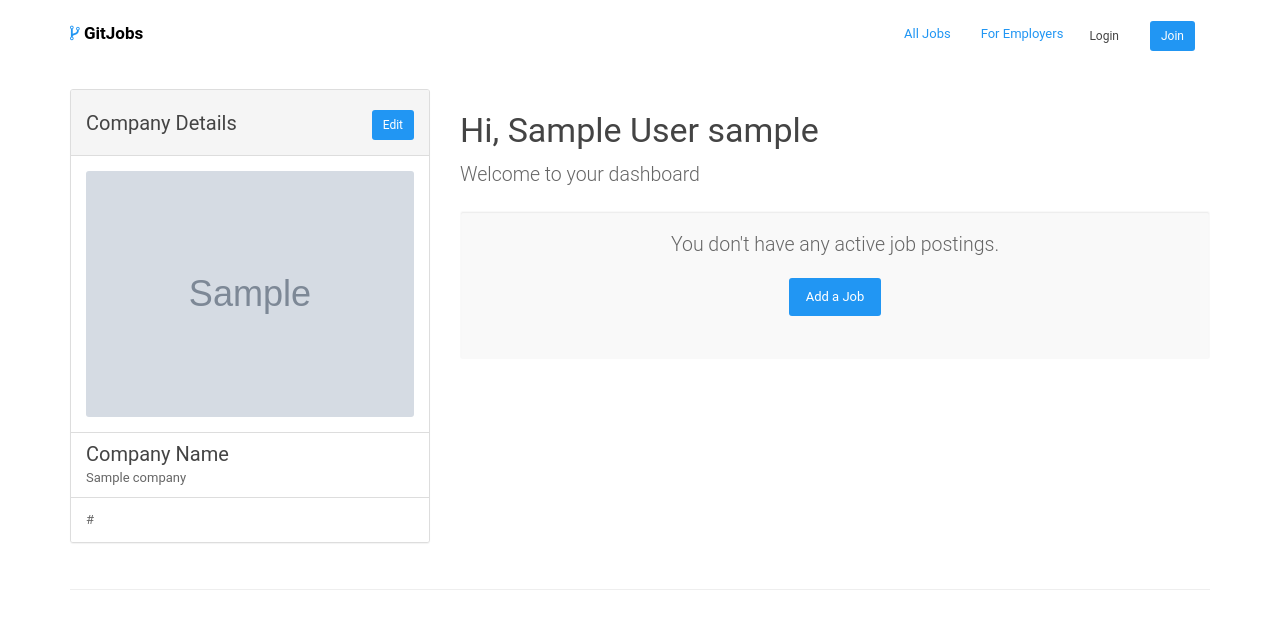
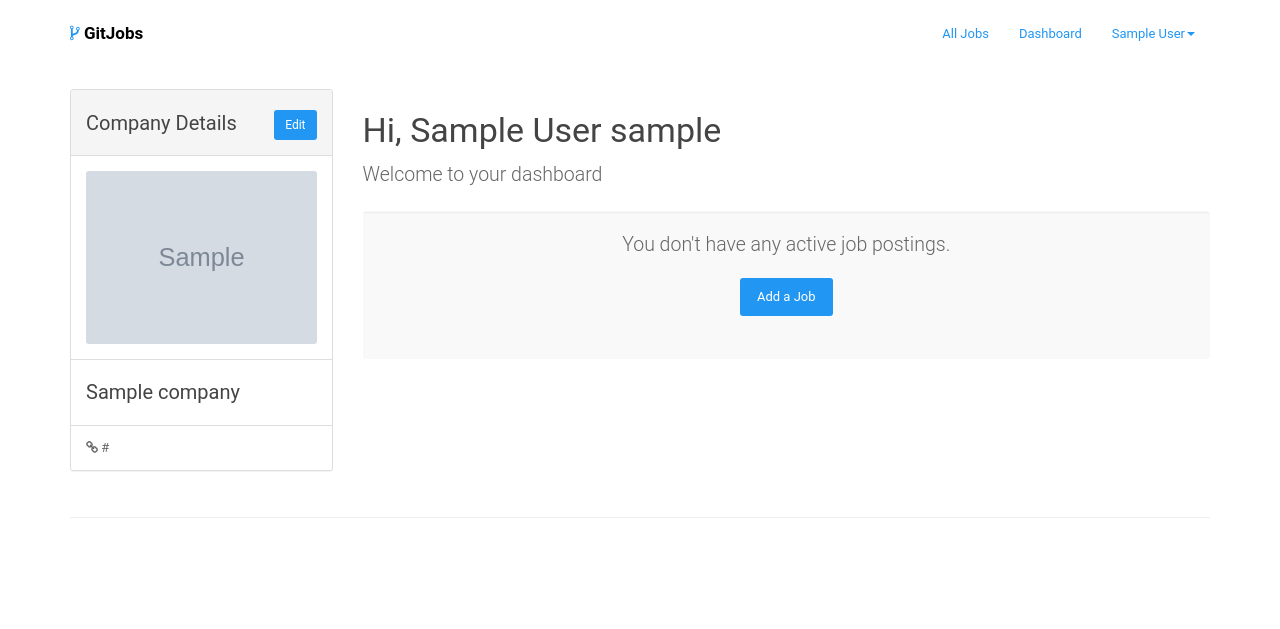
Before and after one commit to alexphelps/hiretech, a Django app: page /dashboard/ in a window 1280 px wide. Shown: the top 629 px of the page. Run offline with Django 3.2, Linux system fonts and the light colour scheme; a user stored in the database is signed in; tables that the repository leaves empty hold one stand-in row (values such as "Sample post"); grey boxes marked "Sample" are stand-in pictures; data that the repository does not hold is empty; style sheets or scripts are compiled from the project's sources; some libraries are stand-ins or nearby versions.

Commit message:
adding logged in user to the header and remove material ui icons

```diff
--- a/thirtysevenjobs/templates/base.html
+++ b/thirtysevenjobs/templates/base.html
@@ -7,7 +7,6 @@
 <meta name="viewport" content="width=device-width, initial-scale=1.0, maximum-scale=2.0, user-scalable=yes"/>
 <title>{% block title %}GitJobs{% endblock %}</title>
 <link rel="stylesheet" href="//maxcdn.bootstrapcdn.com/font-awesome/4.4.0/css/font-awesome.min.css">
-<link href="//cdn.materialdesignicons.com/1.2.65/css/materialdesignicons.min.css" rel="stylesheet">
 {% compress css %}
 <link rel="stylesheet" type="text/x-scss" href="{% static "style.scss" %}">
 {% endcompress %}
--- a/thirtysevenjobs/templates/dashboard.html
+++ b/thirtysevenjobs/templates/dashboard.html
@@ -3,7 +3,7 @@
 {% include 'header.html' %}
 <div class="container">
   <div class="row">
-    <div class="col-md-4">
+    <div class="col-md-3">
       <div class="panel panel-default">
         <div class="panel-heading">
           <a href="#" class="btn btn-sm btn-primary pull-right m-t-10">Edit</a>
@@ -14,14 +14,13 @@
         </div>
         <ul class="list-group">
           <li class="list-group-item">
-            <h5 class="list-group-item-heading">Company Name</h5>
-            <p class="list-group-item-text">{{ current_user_profile.company.company_name }}</p>
+            <h5>{{ current_user_profile.company.company_name }}</h5>
           </li>
-          <li class="list-group-item">{{ current_user_profile.company.company_url|urlize }}</li>
+          <li class="list-group-item"><i class="fa fa-link"></i> {{ current_user_profile.company.company_url|urlize }}</li>
         </ul>
       </div>
     </div>
-    <div class="col-md-8">
+    <div class="col-md-9">
       <h3>Hi, {{ user.first_name }} {{ user.last_name }} {{ user.username }}</h3>
       <p class="lead">Welcome to your dashboard</p>
       {% if current_user_company_jobs %}
--- a/thirtysevenjobs/templates/header.html
+++ b/thirtysevenjobs/templates/header.html
@@ -10,12 +10,31 @@
       <a class="navbar-brand" href="/"><i class="fa fa-code-fork text-primary"></i> GitJobs</a>
     </div>
     <div id="navbar" class="collapse navbar-collapse">
+      {% if user.is_authenticated %}
+      <ul class="nav navbar-nav navbar-right">
+          <li class="dropdown">
+            <a href="#" class="dropdown-toggle" data-toggle="dropdown">
+              {{ user.first_name }} {{ user.last_name }}<span class="caret"></span>
+            </a>
+              <ul class="dropdown-menu pull-right">
+                  <li><a href="#"> Settings</a></li>
+                  <li class="divider"></li>
+                  <li><a href="#">Logout</a></li>
+              </ul>
+          </li>
+      </ul>
+      <ul class="nav navbar-nav pull-right">
+        <li><a href="/jobs/">All Jobs</a></li>
+        <li><a href="/dashboard">Dashboard</a></li>
+      </ul>
+      {% else %}
       <a href="/join" class="btn btn-sm btn-primary pull-right m-t-20">Join</a>
       <a href="/login" class="btn btn-sm btn-default pull-right m-t-20 m-r-20">Login</a>
       <ul class="nav navbar-nav pull-right">
         <li><a href="/jobs/">All Jobs</a></li>
         <li><a href="#about">For Employers</a></li>
       </ul>
+      {% endif %}
     </div><!--/.nav-collapse -->
   </div>
 </nav>
--- a/thirtysevenjobs/templates/job_details.html
+++ b/thirtysevenjobs/templates/job_details.html
@@ -5,7 +5,7 @@
 <div class="container">
   <div class="row">
     <div class="col-md-12">
-      <p class=""><a href="/jobs"><strong><i class="mdi mdi-arrow-left-bold-circle-outline"></i> Back to all jobs</strong></a></p>
+      <p class=""><a href="/jobs"><strong><i class="fa fa-arrow-circle-o-left"></i> Back to all jobs</strong></a></p>
     </div>
   </div>
   <div class="row">
--- a/thirtysevenjobs/users/views.py
+++ b/thirtysevenjobs/users/views.py
@@ -99,3 +99,17 @@ class DashboardView(TemplateView):
             self.template_name,
             context
         )
+
+class HomepageView(TemplateView):
+    template_name = 'index.html'
+    def get(self,request):
+        user = request.user
+        print user
+        context = {
+            'user':user,
+        }
+        return render(
+            request,
+            self.template_name,
+            context
+        )
```
